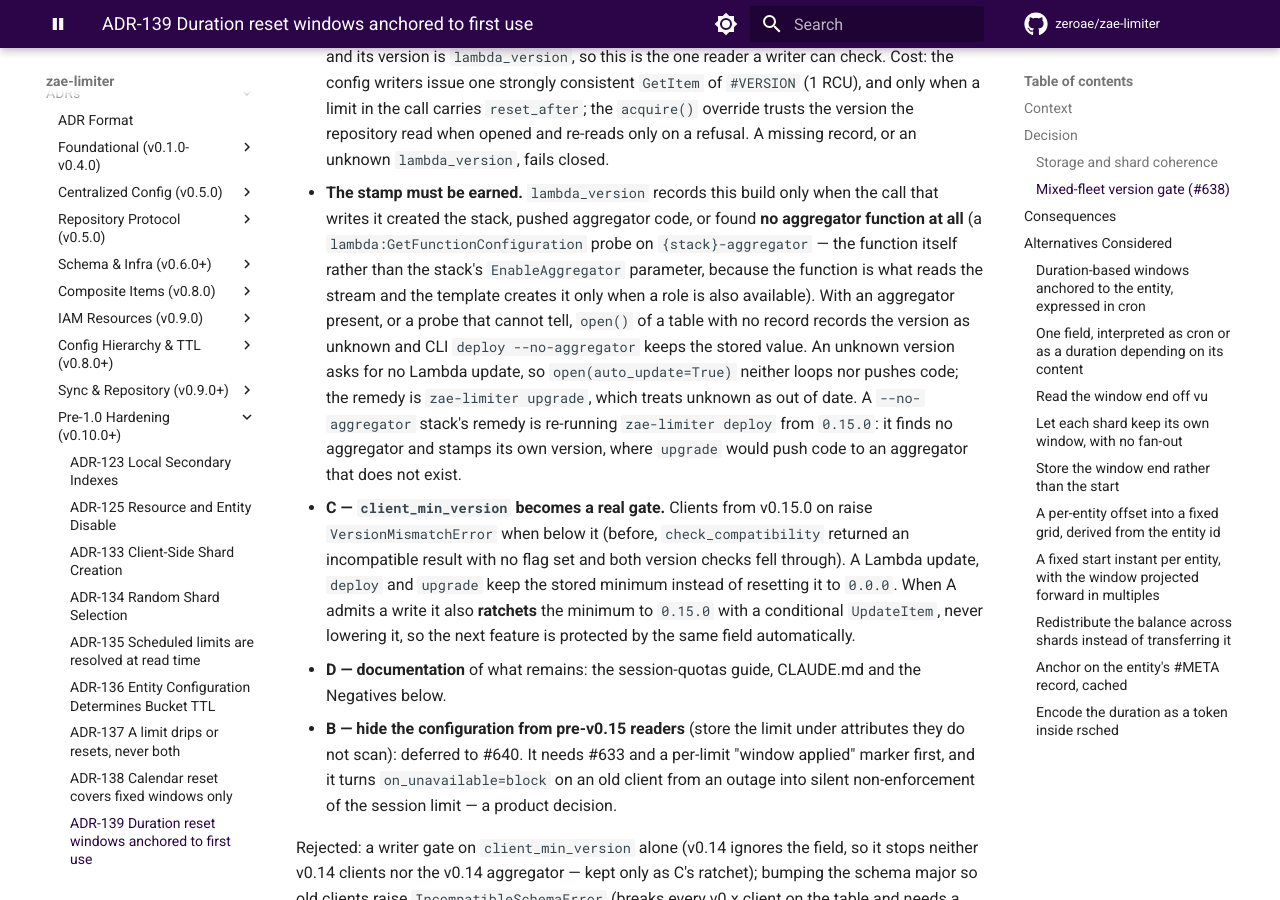
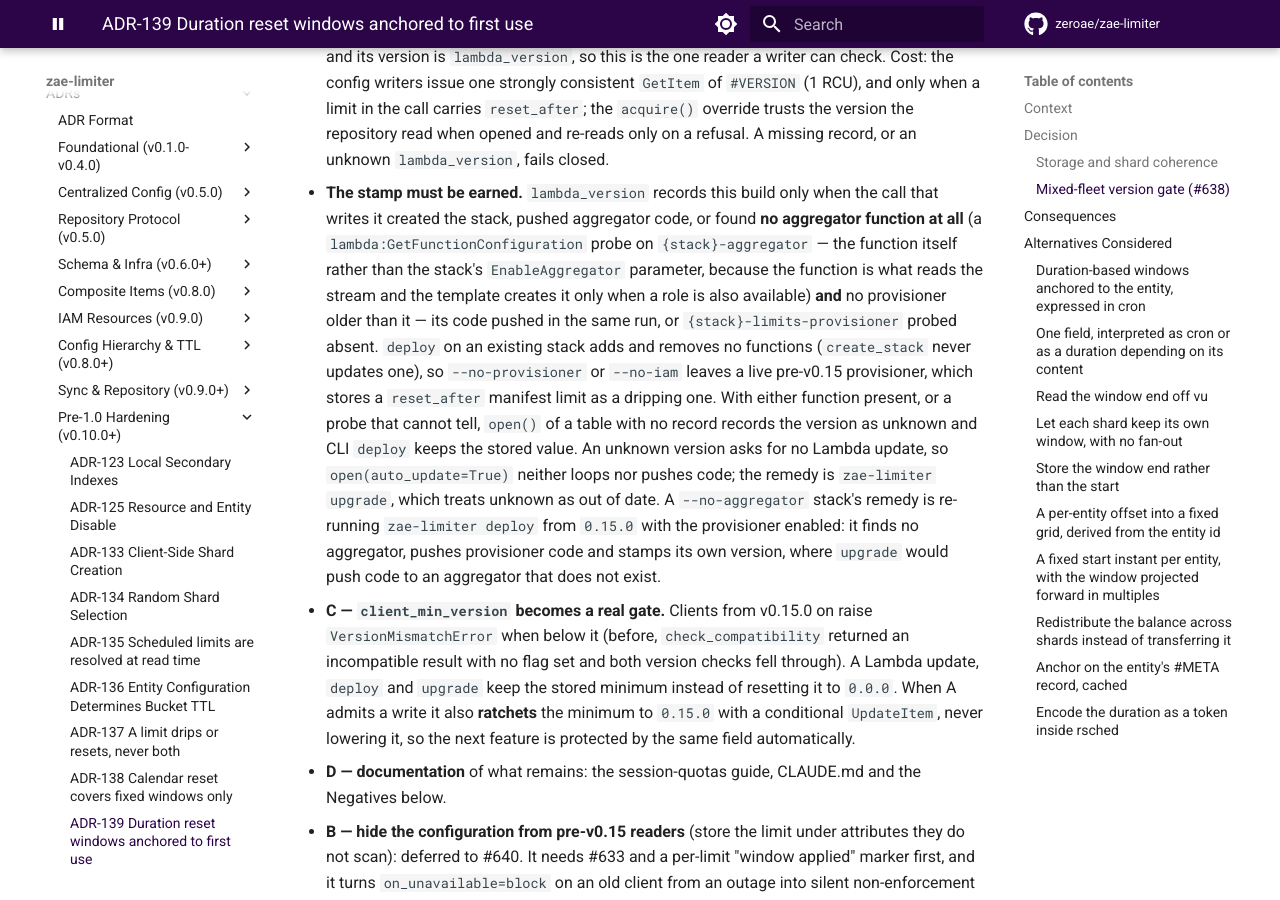
Before and after one commit to zeroae/zae-limiter, an MkDocs documentation site: the page built from docs/adr/139-duration-reset-windows.md, in a window 1280 px wide and 900 px high, scrolled down 3503 px. Built offline with MkDocs 1.6.1 and Material for MkDocs 9.7.7, drawn with Linux system fonts in a browser that asks for light colours; comment, search, counter and statistics services are not loaded; the version menu is left out.

Commit message:
📝 docs(limiter): say deploy must keep the provisioner to clear a stamp
`deploy` on an existing stack pushes code but adds and removes no
functions, so the no-aggregator remedy works only with the provisioner
enabled, or with none on the stack. ADR-139, CLAUDE.md, the session
quotas guide and the version runbook now say so, and why an old
provisioner left in place keeps the stack refused.

Refs #638

Co-Authored-By: Claude Opus 5.5 <noreply@anthropic.com>

```diff
--- a/docs/adr/139-duration-reset-windows.md
+++ b/docs/adr/139-duration-reset-windows.md
@@ -146,14 +146,18 @@ deferred to #640.
   writes it created the stack, pushed aggregator code, or found **no aggregator function at
   all** (a `lambda:GetFunctionConfiguration` probe on `{stack}-aggregator` — the function
   itself rather than the stack's `EnableAggregator` parameter, because the function is what
-  reads the stream and the template creates it only when a role is also available). With an
-  aggregator present, or a probe that cannot tell, `open()` of a table with no record records
-  the version as unknown and CLI `deploy --no-aggregator` keeps the stored value. An unknown
+  reads the stream and the template creates it only when a role is also available) **and** no
+  provisioner older than it — its code pushed in the same run, or `{stack}-limits-provisioner`
+  probed absent. `deploy` on an existing stack adds and removes no functions (`create_stack`
+  never updates one), so `--no-provisioner` or `--no-iam` leaves a live pre-v0.15 provisioner,
+  which stores a `reset_after` manifest limit as a dripping one. With either function present,
+  or a probe that cannot tell, `open()` of a table with no record records the version as
+  unknown and CLI `deploy` keeps the stored value. An unknown
   version asks for no Lambda update, so `open(auto_update=True)` neither loops nor pushes code;
   the remedy is `zae-limiter upgrade`, which treats unknown as out of date. A `--no-aggregator`
-  stack's remedy is re-running `zae-limiter deploy` from `0.15.0`: it finds no aggregator and
-  stamps its own version, where `upgrade` would push code to an aggregator that does not
-  exist.
+  stack's remedy is re-running `zae-limiter deploy` from `0.15.0` with the provisioner enabled:
+  it finds no aggregator, pushes provisioner code and stamps its own version, where `upgrade`
+  would push code to an aggregator that does not exist.
 - **C — `client_min_version` becomes a real gate.** Clients from v0.15.0 on raise
   `VersionMismatchError` when below it (before, `check_compatibility` returned an incompatible
   result with no flag set and both version checks fell through). A Lambda update, `deploy` and
```
Also changed, not shown: CLAUDE.md (+15 -10 lines), docs/guide/session-quotas.md (+3 -1 lines), docs/operations/version.md (+8 -4 lines).
